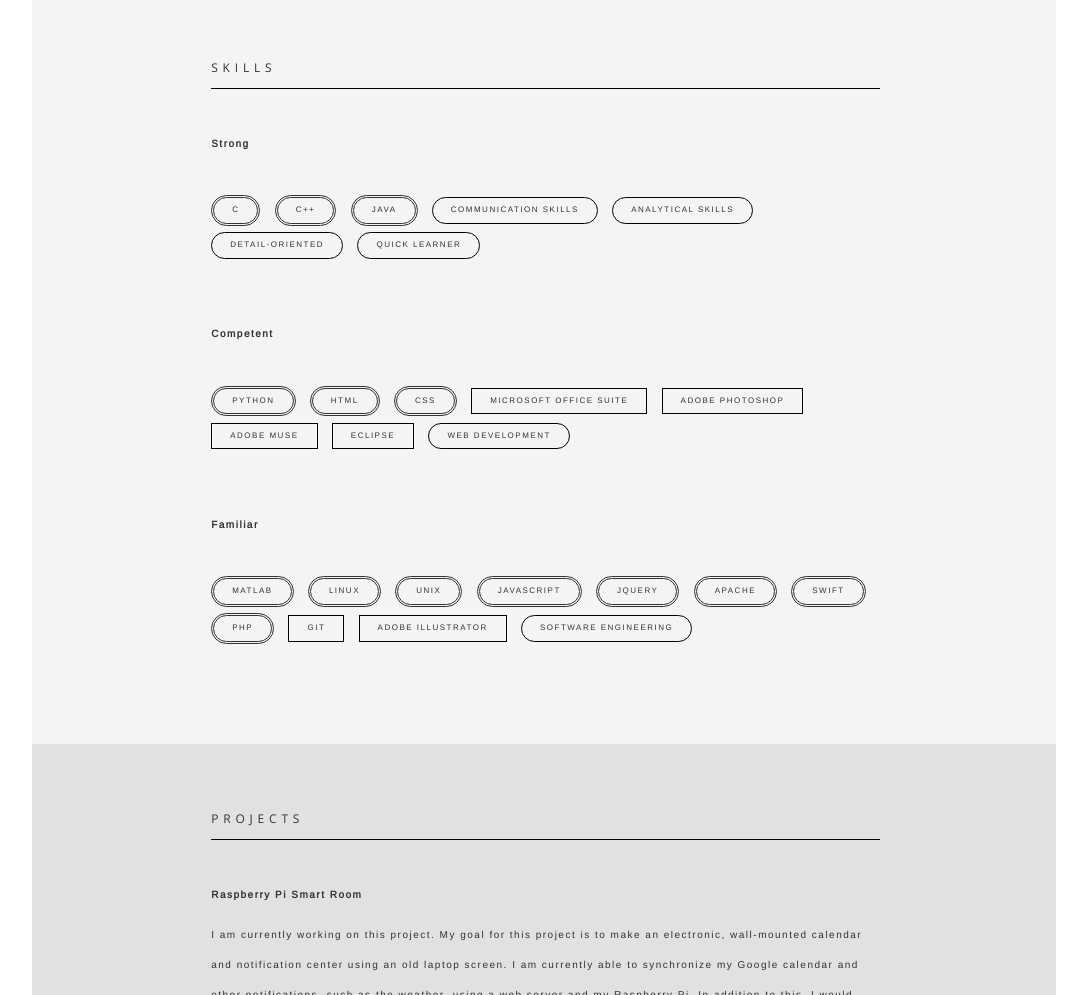
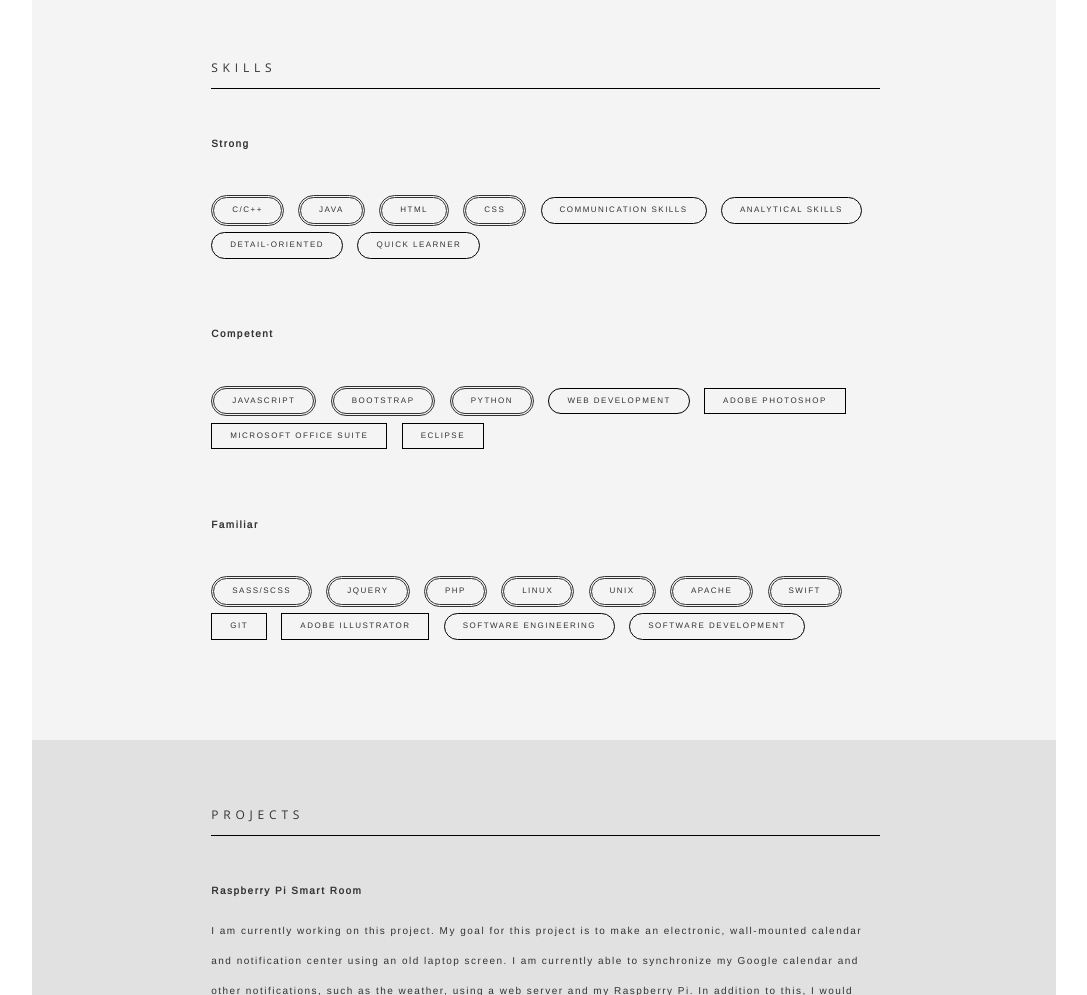
Before and after one commit to mpasek/mpasek.github.io, a plain HTML site: page index.html in a window 1280 px wide. Shown: the part 3398-4393 px from the top of the page, without its empty margins (96-1183 px from the left). Drawn offline with nearby package versions, Linux system fonts and the light colour scheme.

Commit message:
Updated Skills

```diff
--- a/index.html
+++ b/index.html
@@ -124,34 +124,34 @@
 			<div class="content">
 			<h2 class="title">Skills</h2>
 				<div class="subtitle"><b>Strong</b></div><br>
-					<span class="skill lang">C</span>
-					<span class="skill lang">C++</span>
+					<span class="skill lang">C/C++</span>
 					<span class="skill lang">Java</span>
+					<span class="skill lang">HTML</span>
+					<span class="skill lang">CSS</span>
 					<span class="skill trait">Communication Skills</span>
 					<span class="skill trait">Analytical Skills</span>
 					<span class="skill trait">Detail-oriented</span>
 					<span class="skill trait">Quick Learner</span><br><br><br>
 				<div class="subtitle"><b>Competent</b></div><br>
+					<span class="skill lang">JavaScript</span>
+					<span class="skill lang">Bootstrap</span>
 					<span class="skill lang">Python</span>
-					<span class="skill lang">HTML</span>
-					<span class="skill lang">CSS</span>
+					<span class="skill trait">Web Development</span>
+					<span class="skill sw">Adobe Photoshop</span>
 					<span class="skill sw">Microsoft Office Suite</span>
-					<span class="skill sw">Adobe Photoshop</span>
-					<span class="skill sw">Adobe Muse</span>
-					<span class="skill sw">Eclipse</span>
-					<span class="skill trait">Web Development</span><br><br><br>
+					<span class="skill sw">Eclipse</span><br><br><br>
 				<div class="subtitle"><b>Familiar</b></div><br>
-					<span class="skill lang">Matlab</span>
+					<span class="skill lang">Sass/SCSS</span>
+					<span class="skill lang">Jquery</span>
+					<span class="skill lang">PHP</span>
 					<span class="skill lang">Linux</span>
 					<span class="skill lang">Unix</span>
-					<span class="skill lang">Javascript</span>
-					<span class="skill lang">Jquery</span>
 					<span class="skill lang">Apache</span>
 					<span class="skill lang">Swift</span>
-					<span class="skill lang">PHP</span>
 					<span class="skill sw">Git</span>
 					<span class="skill sw">Adobe Illustrator</span>
 					<span class="skill trait">Software Engineering</span>
+					<span class="skill trait">Software Development</span>
 			</div>
 			</div>
 
```
